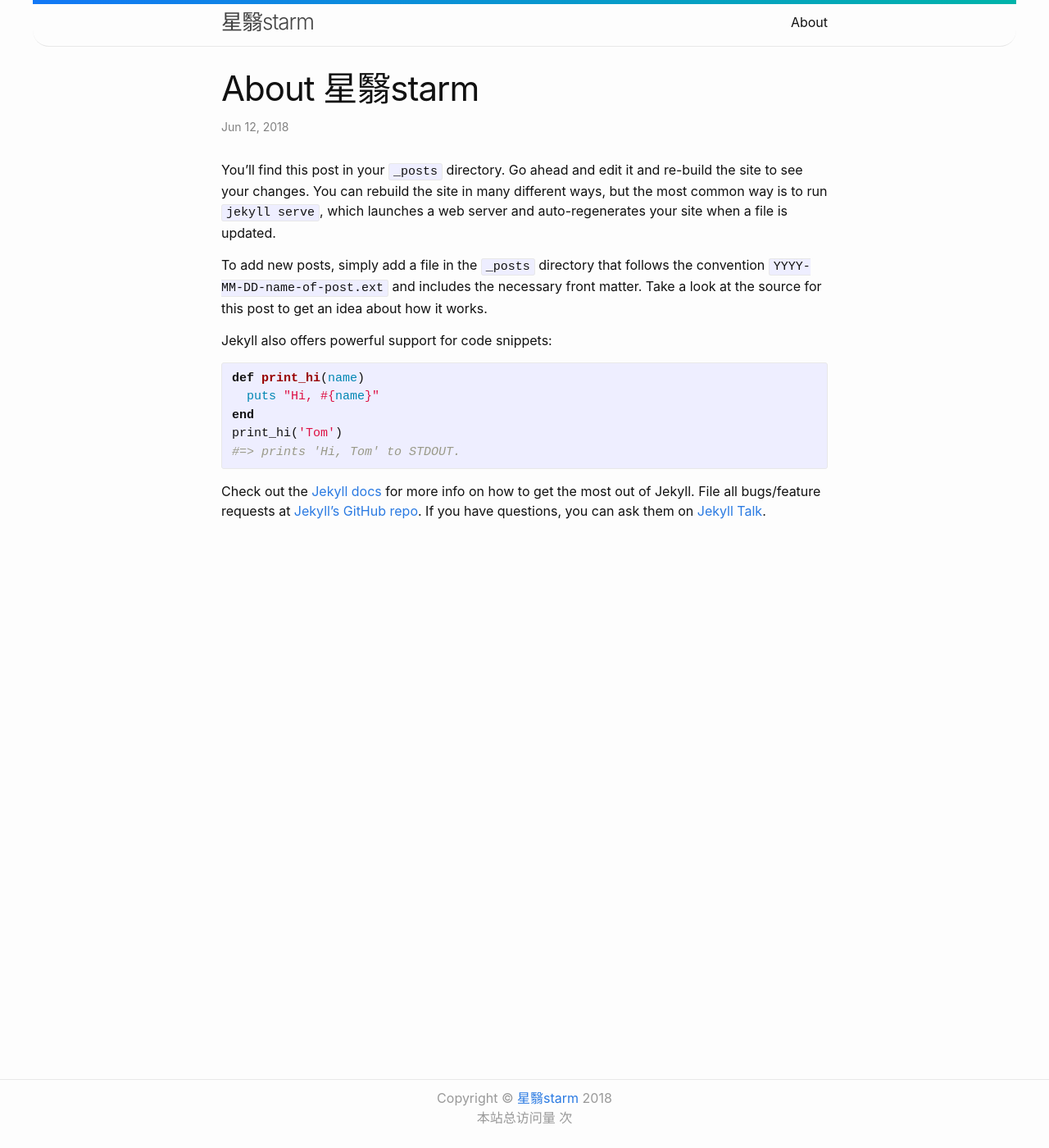
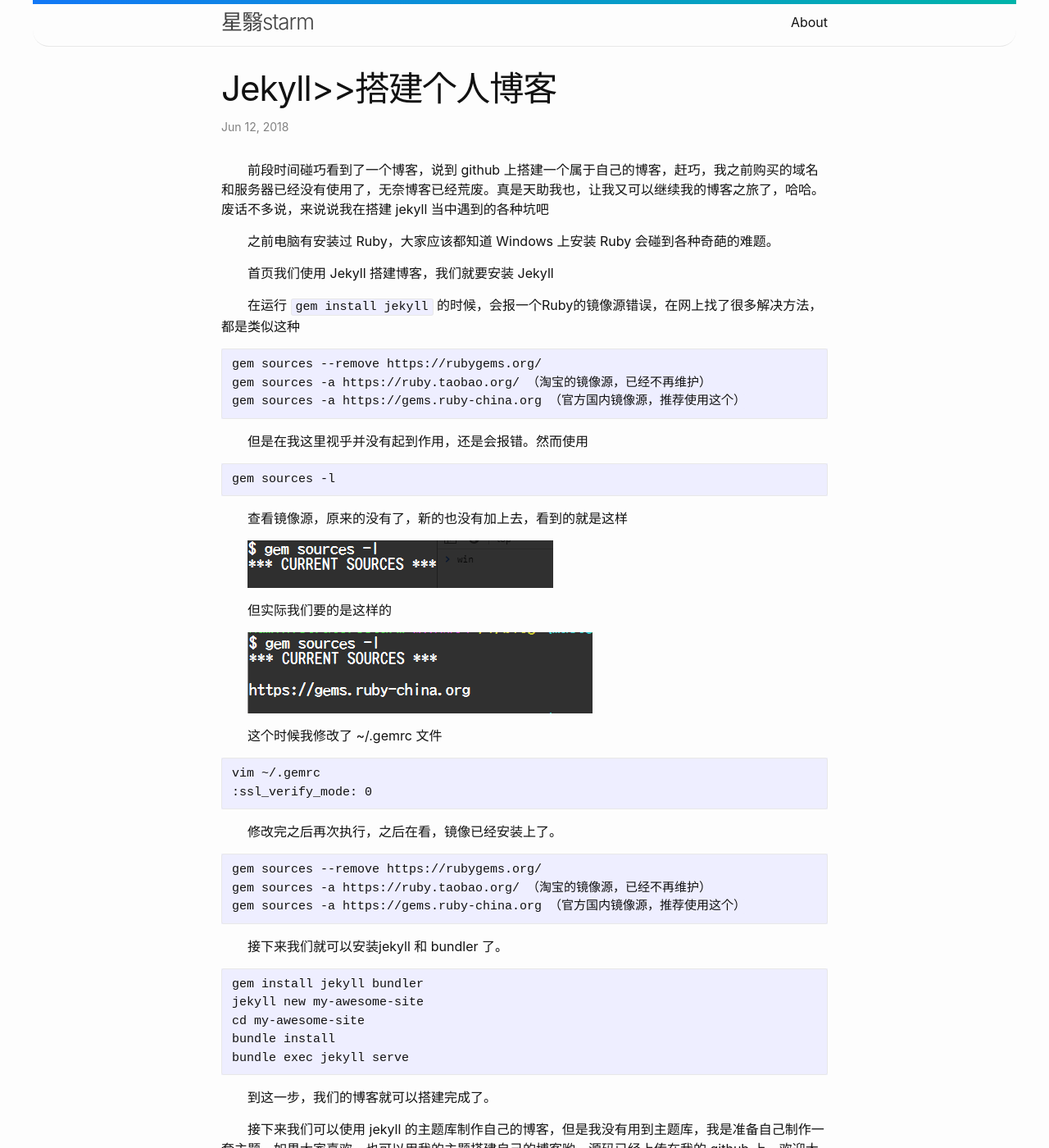
Before and after one commit to starm328/starm328.github.io, a Jekyll site: the page built from _posts/2018-06-12-start.md, in a window 1280 px wide and 1400 px high. Shown: the whole window at 82% size. Built offline with Jekyll 4.4.1, drawn with Linux system fonts in a browser that asks for light colours; comment, search, counter and statistics services are not loaded; some of the changed text lies outside the part shown.

Commit message:
完成第一篇博客文章 搭建个人博客

```diff
--- a/_layouts/home.html
+++ b/_layouts/home.html
@@ -15,7 +15,7 @@
       <li>
         {%- assign date_format = site.minima.date_format | default: "%b %-d, %Y" -%}
         <span class="post-meta">{{ post.date | date: date_format }}</span>
-        <p>{{ post.content | strip_html | strip_newlines | truncate: 250 }}&hellip;</p>
+        <p>{{ post.content | strip_html | strip_newlines | truncate: 80 }}&hellip;</p>
         <h3>
           <a class="post-link" href="{{ post.url | relative_url }}">
             {{ post.title | escape }}{{ post.tags }}
--- a/_posts/2018-06-12-start.md
+++ b/_posts/2018-06-12-start.md
@@ -1,25 +1,68 @@
 ---
 layout: post
-title:  "About 星翳starm"
+title:  "Jekyll>>搭建个人博客"
 date:   2018-06-12 14:13:58 +0800
 categories: jekyll starm
 ---
-You’ll find this post in your `_posts` directory. Go ahead and edit it and re-build the site to see your changes. You can rebuild the site in many different ways, but the most common way is to run `jekyll serve`, which launches a web server and auto-regenerates your site when a file is updated.
+　　前段时间碰巧看到了一个博客，说到 github 上搭建一个属于自己的博客，赶巧，我之前购买的域名和服务器已经没有使用了，无奈博客已经荒废。真是天助我也，让我又可以继续我的博客之旅了，哈哈。
+废话不多说，来说说我在搭建 jekyll 当中遇到的各种坑吧
 
-To add new posts, simply add a file in the `_posts` directory that follows the convention `YYYY-MM-DD-name-of-post.ext` and includes the necessary front matter. Take a look at the source for this post to get an idea about how it works.
 
-Jekyll also offers powerful support for code snippets:
+　　之前电脑有安装过 Ruby，大家应该都知道 Windows 上安装 Ruby 会碰到各种奇葩的难题。
 
-{% highlight ruby %}
-def print_hi(name)
-  puts "Hi, #{name}"
-end
-print_hi('Tom')
-#=> prints 'Hi, Tom' to STDOUT.
-{% endhighlight %}
+　　首页我们使用 Jekyll 搭建博客，我们就要安装 Jekyll
 
-Check out the [Jekyll docs][jekyll-docs] for more info on how to get the most out of Jekyll. File all bugs/feature requests at [Jekyll’s GitHub repo][jekyll-gh]. If you have questions, you can ask them on [Jekyll Talk][jekyll-talk].
+　　在运行 `gem install jekyll` 的时候，会报一个Ruby的镜像源错误，在网上找了很多解决方法，都是类似这种
 
-[jekyll-docs]: https://jekyllrb.com/docs/home
-[jekyll-gh]:   https://github.com/jekyll/jekyll
-[jekyll-talk]: https://talk.jekyllrb.com/
+	gem sources --remove https://rubygems.org/
+	gem sources -a https://ruby.taobao.org/ （淘宝的镜像源，已经不再维护）
+	gem sources -a https://gems.ruby-china.org （官方国内镜像源，推荐使用这个）
+
+　　但是在我这里视乎并没有起到作用，还是会报错。然而使用
+
+	gem sources -l
+
+　　查看镜像源，原来的没有了，新的也没有加上去，看到的就是这样
+
+　　!['没有镜像'](../../../../../assets/images/start/sources_l.png)
+
+
+　　但实际我们要的是这样的
+
+　　!['有镜像'](../../../../../assets/images/start/sources_l2.png)
+
+　　这个时候我修改了 ~/.gemrc 文件
+
+	vim ~/.gemrc
+	:ssl_verify_mode: 0
+
+　　修改完之后再次执行，之后在看，镜像已经安装上了。
+
+	gem sources --remove https://rubygems.org/
+	gem sources -a https://ruby.taobao.org/ （淘宝的镜像源，已经不再维护）
+	gem sources -a https://gems.ruby-china.org （官方国内镜像源，推荐使用这个）
+
+　　接下来我们就可以安装jekyll  和 bundler 了。
+
+	gem install jekyll bundler
+	jekyll new my-awesome-site
+	cd my-awesome-site
+	bundle install
+	bundle exec jekyll serve
+
+
+　　到这一步，我们的博客就可以搭建完成了。
+
+　　接下来我们可以使用 jekyll 的主题库制作自己的博客，但是我没有用到主题库，我是准备自己制作一套主题，如果大家喜欢，也可以用我的主题搭建自己的博客哟，源码已经上传在我的 github 上，欢迎大家 star
+
+　　首先大家需要新建 _includes  和 _layouts目录，这里是放咱们自己主题文件的。
+
+　　这两个目录的使用方法，就是在跟目录建立自己的页面，然后使用 layout 布局
+
+	---
+	layout: home
+	---
+
+　　在laout 里面使用includes里面的文件，引用公共头部和底部文件
+
+!['没有镜像'](../../../../../assets/images/start/include.png)
```
Also changed, not shown: about.md (+8 -8 lines), assets/images/start/include.png (added), assets/images/start/sources_l.png (added), assets/images/start/sources_l2.png (added).
